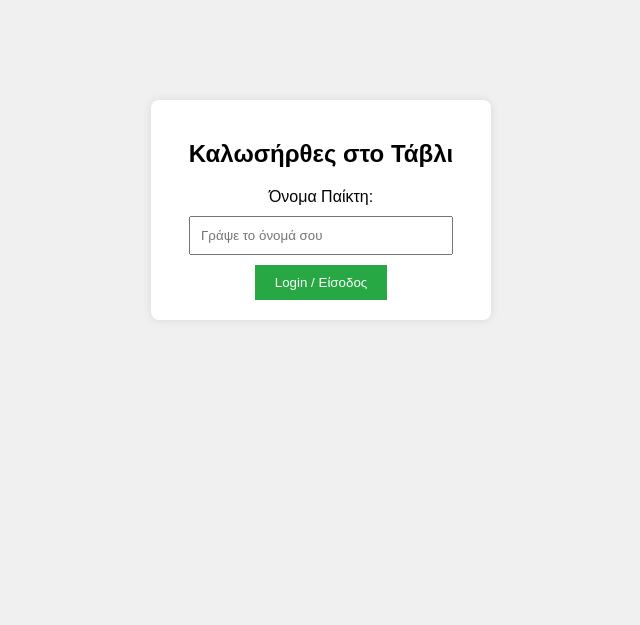
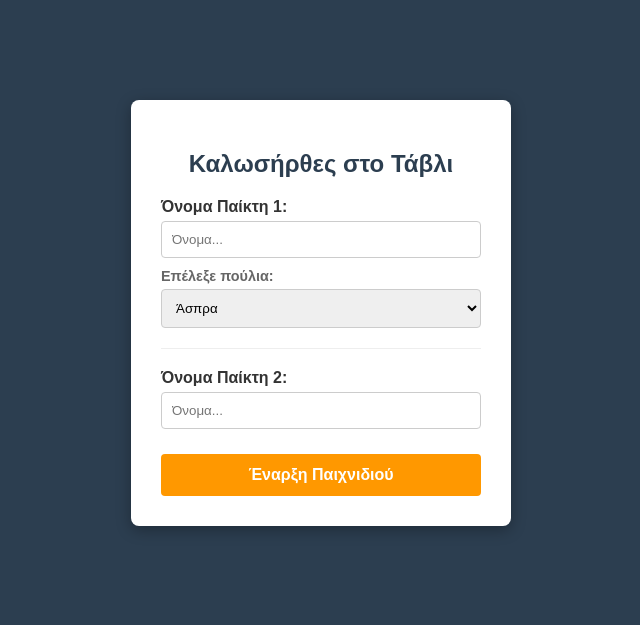
Before and after one commit to iee-ihu-gr-course1941/ADISE25_2020126, a PHP site: page / in a window 1280 px wide. Shown: the top 625 px of the page, without its empty margins (319-959 px from the left). Run offline with PHP 8.4, Linux system fonts and the light colour scheme.

Commit message:
Update index.php

```diff
--- a/index.php
+++ b/index.php
@@ -1,20 +1,14 @@
 <?php
-
+// index.php
 session_start();
 
-if ($_SERVER["REQUEST_METHOD"] == "POST") {
-    $username = $_POST['username'];
-
-    if (!empty($username)) {
-        $_SESSION['username'] = $username;
-        header("Location: game.php");
-        exit();
-    } else {
-        $error = "Παρακαλώ δώσε ένα όνομα!";
-    }
+// Προαιρετικό: Αν θέλουμε να εμφανίσουμε κάποιο μήνυμα λάθους που μας έστειλε το game.php
+$error = "";
+if (isset($_SESSION['error'])) {
+    $error = $_SESSION['error'];
+    unset($_SESSION['error']); // Το σβήνουμε για να μην εμφανίζεται συνέχεια
 }
 ?>
-
 
 <!DOCTYPE html>
 <html>
@@ -22,29 +16,70 @@ if ($_SERVER["REQUEST_METHOD"] == "POST") {
     <title>Είσοδος στο παιχνίδι</title>
     <link rel="stylesheet" type="text/css" href="style.css">
     <style>
-        body { font-family: sans-serif; text-align: center; background-color: #f0f0f0; }
+        /* CSS ειδικά για τη σελίδα εισόδου */
+        body { font-family: sans-serif; text-align: center; background-color: #2c3e50; color: #333; }
         .login-box {
             margin: 100px auto;
-            padding: 20px;
+            padding: 30px;
             background: white;
-            width: 300px;
+            width: 320px;
             border-radius: 8px;
-            box-shadow: 0 0 10px rgba(0,0,0,0.1);
+            box-shadow: 0 4px 15px rgba(0,0,0,0.3);
         }
-        input { padding: 10px; margin: 10px 0; width: 80%; }
-        button { padding: 10px 20px; cursor: pointer; background-color: #28a745; color: white; border: none; }
+        h2 { color: #2c3e50; }
+        .form-group { text-align: left; margin-bottom: 15px; }
+        label { font-weight: bold; display: block; margin-bottom: 5px; }
+        input, select {
+            padding: 10px;
+            width: 100%;
+            box-sizing: border-box; /* Για να μην βγαίνουν έξω από το κουτί */
+            border: 1px solid #ccc;
+            border-radius: 4px;
+        }
+        button {
+            padding: 12px 20px;
+            cursor: pointer;
+            background-color: #ff9800;
+            color: white;
+            border: none;
+            width: 100%;
+            font-size: 16px;
+            font-weight: bold;
+            border-radius: 4px;
+            margin-top: 10px;
+        }
+        button:hover { background-color: #e68900; }
+        hr { border: 0; border-top: 1px solid #eee; margin: 20px 0; }
     </style>
 </head>
 <body>
 
 <div class="login-box">
     <h2>Καλωσήρθες στο Τάβλι</h2>
-    <?php if(isset($error)) { echo "<p style='color:red'>$error</p>"; } ?>
 
-    <form method="post" action="index.php">
-        <label>Όνομα Παίκτη:</label><br>
-        <input type="text" name="username" placeholder="Γράψε το όνομά σου"><br>
-        <button type="submit">Login / Είσοδος</button>
+    <?php if(!empty($error)) { echo "<p style='color:red; font-weight:bold;'>$error</p>"; } ?>
+
+    <form action="game.php" method="POST">
+
+        <div class="form-group">
+            <label for="player1">Όνομα Παίκτη 1:</label>
+            <input type="text" id="player1" name="player1" placeholder="Όνομα..." required>
+
+            <label for="p1_color" style="margin-top: 10px; font-size: 0.9em; color:#666;">Επέλεξε πούλια:</label>
+            <select id="p1_color" name="p1_color">
+                <option value="white">Άσπρα</option>
+                <option value="black">Μαύρα</option>
+            </select>
+        </div>
+
+        <hr>
+
+        <div class="form-group">
+            <label for="player2">Όνομα Παίκτη 2:</label>
+            <input type="text" id="player2" name="player2" placeholder="Όνομα..." required>
+        </div>
+
+        <button type="submit" class="btn-login">Έναρξη Παιχνιδιού</button>
     </form>
 </div>
 
```
